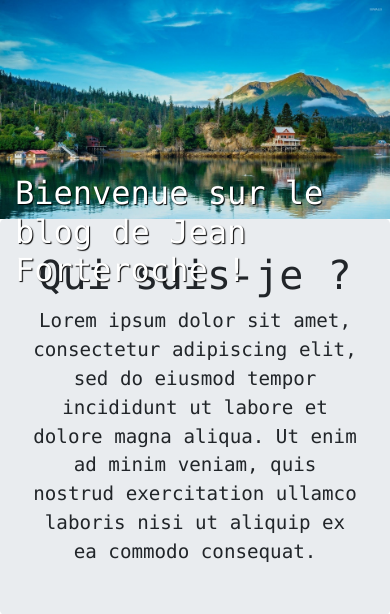
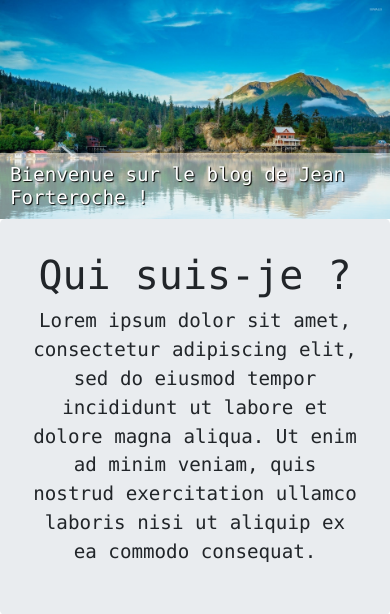
Before and after one commit to DamienRiviere/Blog-Jean-Forteroche, a PHP site: page / in a window 390 px wide. Shown: the part 57-671 px from the top of the page. Run offline with PHP 8.4, Linux system fonts and the light colour scheme; some libraries are stand-ins or nearby versions.

Commit message:
Modification du css pour adapter la partie responsive du site

```diff
--- a/index.php
+++ b/index.php
@@ -158,7 +158,7 @@
                 <div class="container">
                     <h1 class="title-jumbotron">Dernières publications :</h1>
                     <div class="row">
-                        <div class="col-md-4">
+                        <div class="col-lg-4 col-md-6">
                             <div class="card mb-4 box-shadow">
                                 <img class="card-img-top" src="public/img/thumbnail1.jpg" alt="Card image cap">
                                 <div class="card-body">
@@ -171,7 +171,7 @@
                                 </div>
                             </div>
                         </div>
-                        <div class="col-md-4">
+                        <div class="col-lg-4 col-md-6">
                             <div class="card mb-4 box-shadow">
                                 <img class="card-img-top" src="public/img/thumbnail2.jpg" alt="Card image cap">
                                 <div class="card-body">
@@ -184,7 +184,7 @@
                                 </div>
                             </div>
                         </div>
-                        <div class="col-md-4">
+                        <div class="col-lg-4 col-md-6">
                             <div class="card mb-4 box-shadow">
                                 <img class="card-img-top" src="public/img/thumbnail3.jpg" alt="Card image cap">
                                 <div class="card-body">
@@ -198,7 +198,7 @@
                             </div>
                         </div>
 
-                        <div class="col-md-4">
+                        <div class="col-lg-4 col-md-6">
                             <div class="card mb-4 box-shadow">
                                 <img class="card-img-top" src="public/img/thumbnail4.jpg" alt="Card image cap">
                                 <div class="card-body">
@@ -211,7 +211,7 @@
                                 </div>
                             </div>
                         </div>
-                        <div class="col-md-4">
+                        <div class="col-lg-4 col-md-6">
                             <div class="card mb-4 box-shadow">
                                 <img class="card-img-top" src="public/img/thumbnail5.jpg" alt="Card image cap">
                                 <div class="card-body">
@@ -224,7 +224,7 @@
                                 </div>
                             </div>
                         </div>
-                        <div class="col-md-4">
+                        <div class="col-lg-4 col-md-6">
                             <div class="card mb-4 box-shadow">
                                 <img class="card-img-top" src="public/img/thumbnail6.jpg" alt="Card image cap">
                                 <div class="card-body">
--- a/public/css/style.css
+++ b/public/css/style.css
@@ -112,10 +112,12 @@ body {
     margin-bottom: 0px;
 }
 
+/* Titre "Qui suis-je ?" */
 .title-jumbotron {
     text-align: center;
 }
 
+/* Texte du "Qui suis-je ?" */
 .text-jumbotron {
     font-size: 1.2em;
 }
@@ -129,10 +131,12 @@ footer {
     border-top: 1px solid #3399ff;
 }
 
+/* Texte "Suivez moi sur mes réseaux sociaux :" */
 .text-footer {
     margin: 0px;
 }
 
+/* Réseaux sociaux */
 #social-media
 {
     height: 50px;
@@ -142,6 +146,7 @@ footer {
     align-content: center;
 }
 
+/* Style des logos des réseaux sociaux */
 .style-logo
 {
 	padding: 0 10px 0 10px;
@@ -165,16 +170,63 @@ footer {
 
     .title-banner {
         position: absolute;
-        margin-top: -45px;
-        margin-left: 15px;
+        margin-top: -58px;
+        padding: 10px;
         color: #ffffff;
+        width: 100%;
+        background-color: rgba(255, 255, 255, 0.5);
         font-size: 2em;
         text-shadow: 1px 1px 1px #000000;
     }
 }
 
+@media screen and (max-width: 759px) {
+
+    .title-banner {
+        font-size: 1.8em;
+        margin-top: -54px;
+    }
+
+}
+
+@media screen and (max-width: 686px) {
+
+    .title-banner {
+        font-size: 1.5em;
+        margin-top: -48px;
+    }
+
+}
+
+@media screen and (max-width: 574px) {
+
+    .title-banner {
+        font-size: 1.2em;
+        margin-top: -43px;
+    }
+
+}
+
 @media screen and (max-width: 510px) {
+
     .text-footer {
         display: none;
     }
+
 }
+
+@media screen and (max-width: 510px) {
+
+    .title-banner {
+        margin-top: -43px;
+    }
+
+}
+
+@media screen and (max-width: 463px) {
+
+    .title-banner {
+        margin-top: -66px;
+    }
+
+}
```
